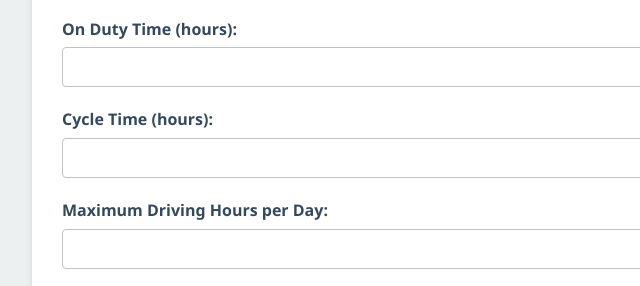
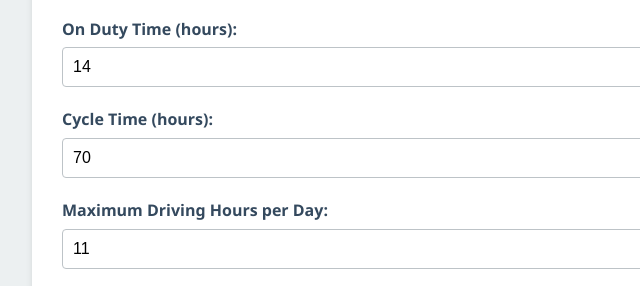
Before and after one commit to Malkaviala/HOS, a plain HTML site: page index.html in a window 1280 px wide. Shown: the part 692-978 px from the top of the page, 208-848 px from the left. Drawn offline with Linux system fonts and the light colour scheme; some packages are replaced by stand-ins of ours.

Commit message:
Update index.html

```diff
--- a/index.html
+++ b/index.html
@@ -165,20 +165,20 @@
             <input type="number" id="availableDrivingTime" step="0.1" required>
 
             <label for="onDutyTime">On Duty Time (hours):</label>
-            <input type="number" id="onDutyTime" step="0.1" required>
+            <input type="number" id="onDutyTime" value="14" min="1" max="14" required>
 
             <label for="cycleTime">Cycle Time (hours):</label>
-            <input type="number" id="cycleTime" step="0.1" required>
+            <input type="number" id="cycleTime" value="70" min="1" max="70" required>
 
             <label for="maxDrivingHours">Maximum Driving Hours per Day:</label>
-            <input type="number" id="maxDrivingHours" step="0.1" required>
+            <input type="number" id="maxDrivingHours" value="11" min="1" max="11">
 
             <button type="submit">Calculate Stops</button>
         </form>
         <div id="output"></div>
         <div id="map"></div>
     </div>
-    <script src="hosPlanner4.js"></script>
-    <script src="https://maps.googleapis.com/maps/api/js?key=AIzaSyASI0J9rev9-NmWnNmSV8gqG_uOOR1-19Y&libraries=places&callback=initMap" async defer></script>
+    <script src="hosPlanner5.js"></script>
+    <script async defer src="https://maps.googleapis.com/maps/api/js?key=AIzaSyASI0J9rev9-NmWnNmSV8gqG_uOOR1-19Y&libraries=places&callback=initMap"></script>
 </body>
 </html>
```
